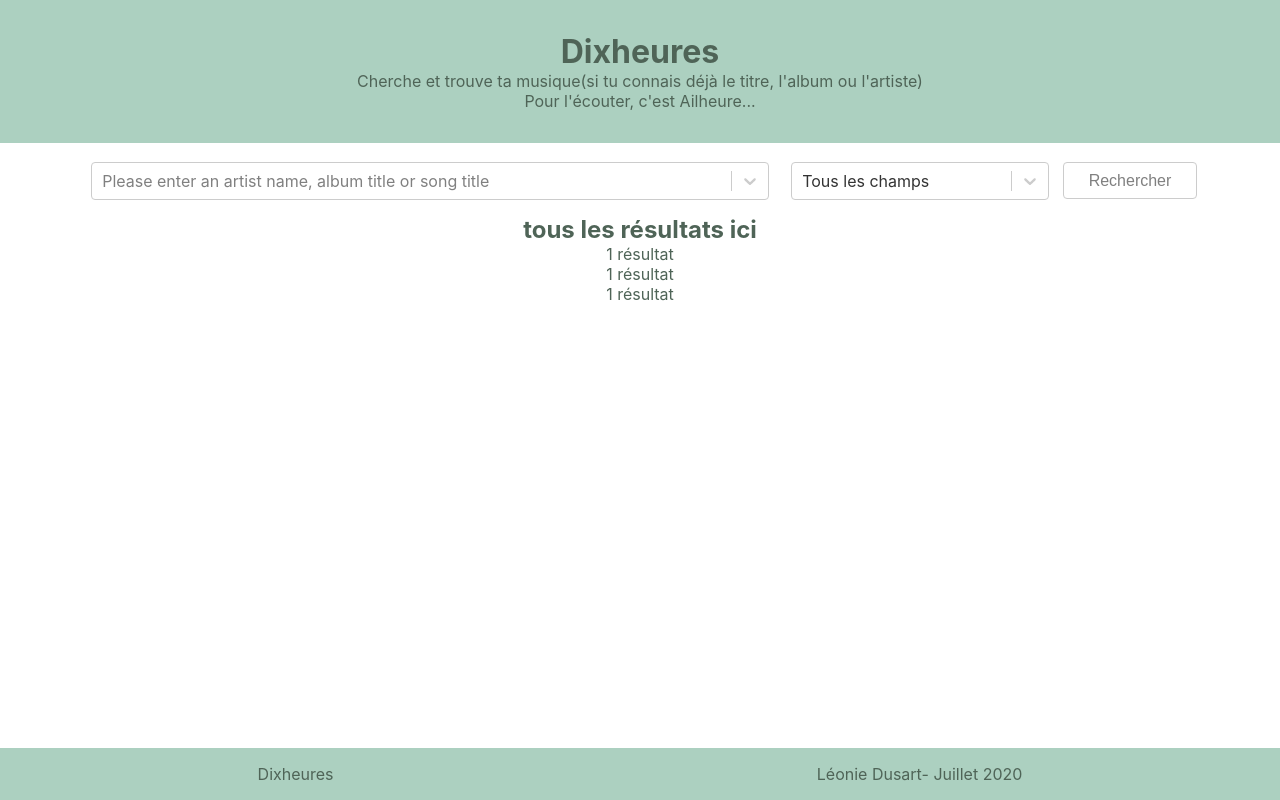
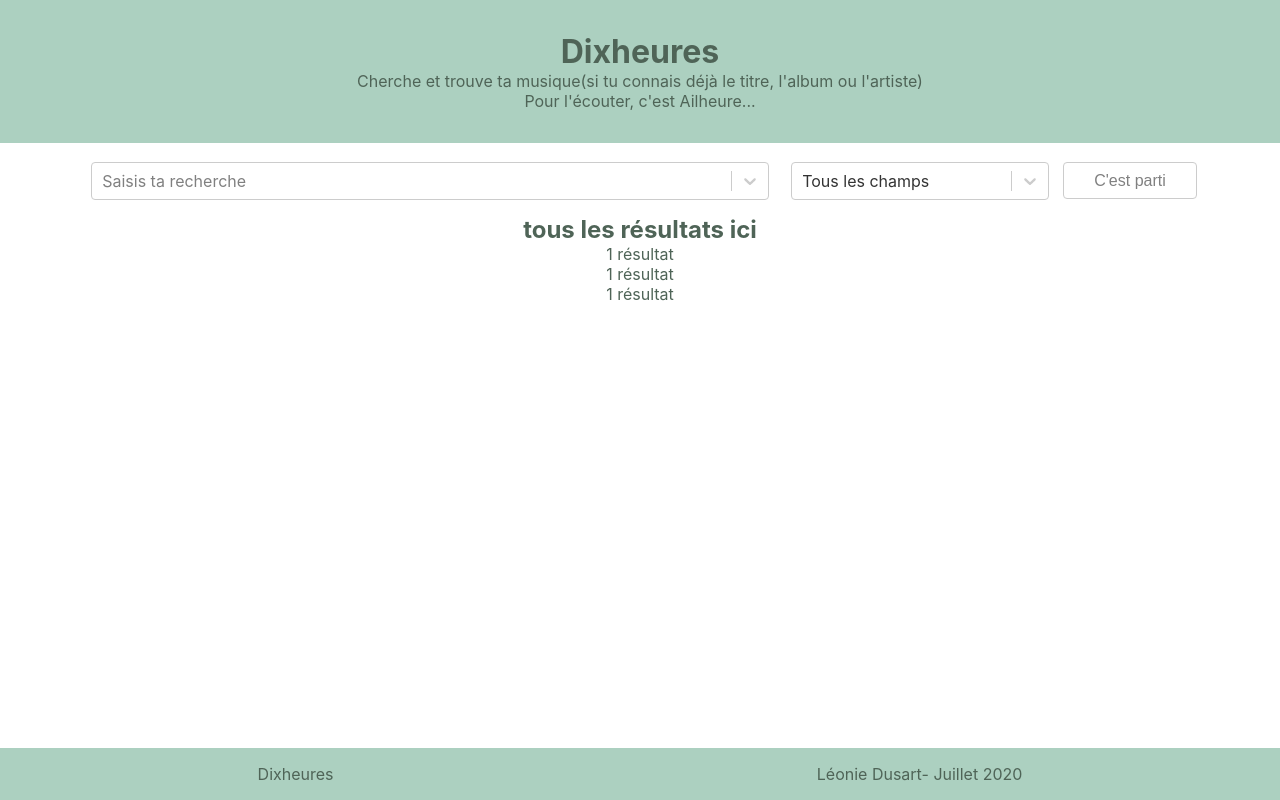
Before and after one commit to Leonie-D/dixheures, a React (Create React App) app: page / in a window 1280 px wide. Built offline with nearby package versions, Linux system fonts and the light colour scheme.

Commit message:
do not change select anymore

```diff
--- a/src/components/SearchForm.js
+++ b/src/components/SearchForm.js
@@ -37,7 +37,8 @@ class SearchForm extends React.Component {
         };
     }
 
-    updateQuery = (query) => {
+    updateQuery = (query, action) => {
+        if(action.action === "input-change"){
             const {queryField} = this.state;
 
             this.setState({
@@ -52,7 +53,10 @@ class SearchForm extends React.Component {
             }
             this.intIds = [];
 
+            if(query !== "") {
                 this.sendRequest(queryField, query, 0, this.updateResult);
+            }
+        }
     }
 
     updateFinalQuery = (query) => {
@@ -67,16 +71,16 @@ class SearchForm extends React.Component {
         this.intIds = [];
     }
 
-    keepInputValue = (ev) => {
-        if(ev.target.value !== "") {
+    /*keepInputValue = (ev) => {
+        if(ev.target.value === this.state.query) {
             this.setState({
                 "query" : ev.target.value,
             });
         }
-    }
+    }*/
 
     removeFinalQuery = (ev) => {
-        if(ev.target.value != this.state.query) {
+        if(ev.target.value !== this.state.query) {
             this.setState({
                 "query" : "",
             });
@@ -156,19 +160,20 @@ class SearchForm extends React.Component {
                 <Select name = "query"
                         onInputChange = {this.updateQuery}
                         onChange = {this.updateFinalQuery}
-                        onBlur = {this.keepInputValue}
+                        //onBlur = {this.keepInputValue}
                         onFocus = {this.removeFinalQuery}
                         options = {result}
+                        noOptionsMessage = {() => "Hum... je ne trouve aucun résultat"}
                         inputValue = {typeof query === "string" ? query : ''}
                         value = {query}
-                        placeholder = "Please enter an artist name, album title or song title"
+                        placeholder = "Saisis ta recherche"
                         isSearchable = {true}
                         isClearable = {true}
                         theme={theme => ({
                             ...theme,
                             colors: {
                                 ...theme.colors,
-                                primary25: 'hsl(153, 28%, 90%)',
+                                primary25: 'hsl(153,28%,90%)',
                                 primary: '#4F6457',
                             },
                         })}/>
@@ -178,7 +183,6 @@ class SearchForm extends React.Component {
                         options = {selectOptions}
                         defaultValue = {selectOptions[0]}
                         value = {queryField.label}
-                        placeholder = "Please select research field"
                         isSearchable={false}
                         theme={theme => ({
                             ...theme,
@@ -189,7 +193,7 @@ class SearchForm extends React.Component {
                             },
                         })}/>
 
-                <button>Rechercher</button>
+                <button>C'est parti</button>
 
             </form>
         );
```
Also changed, not shown: src/App.css (+0 -40 lines). Lines whose indentation alone changed are shown as unchanged.
